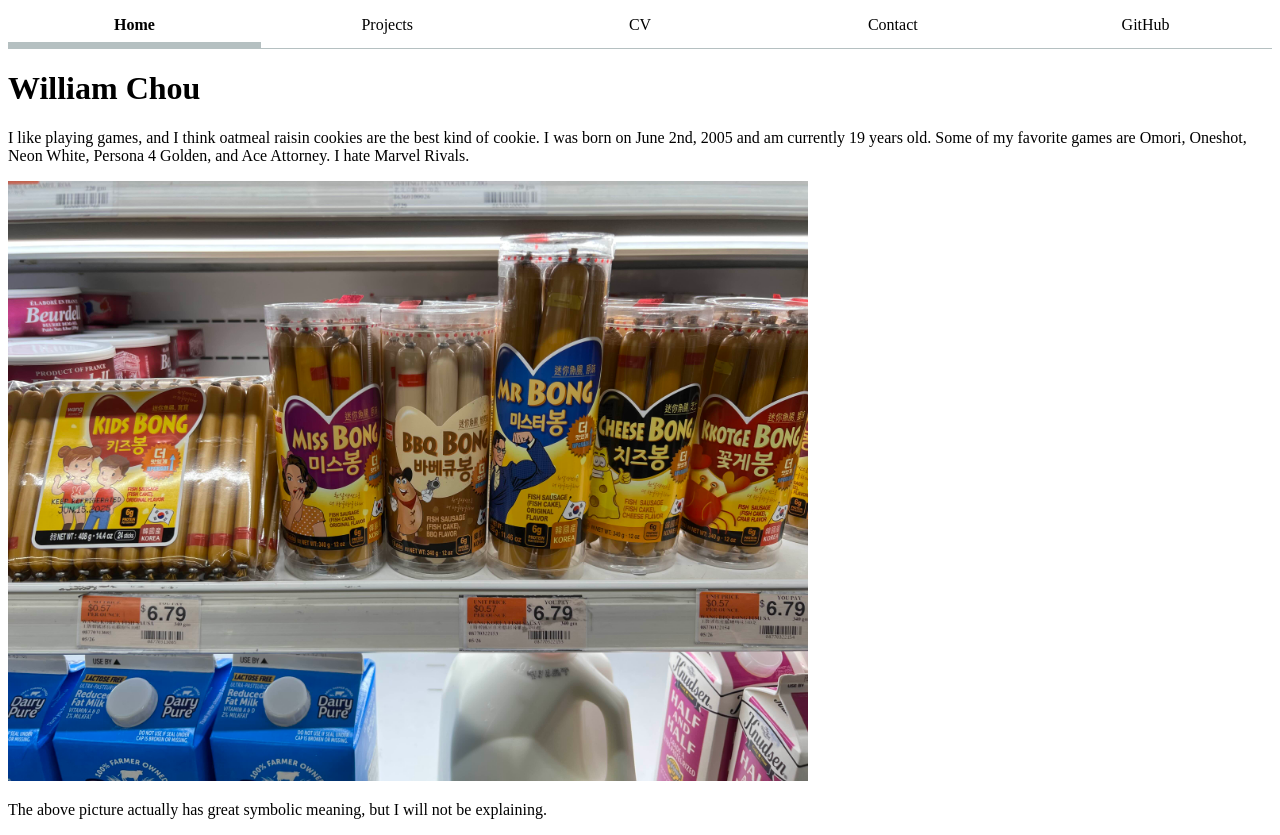
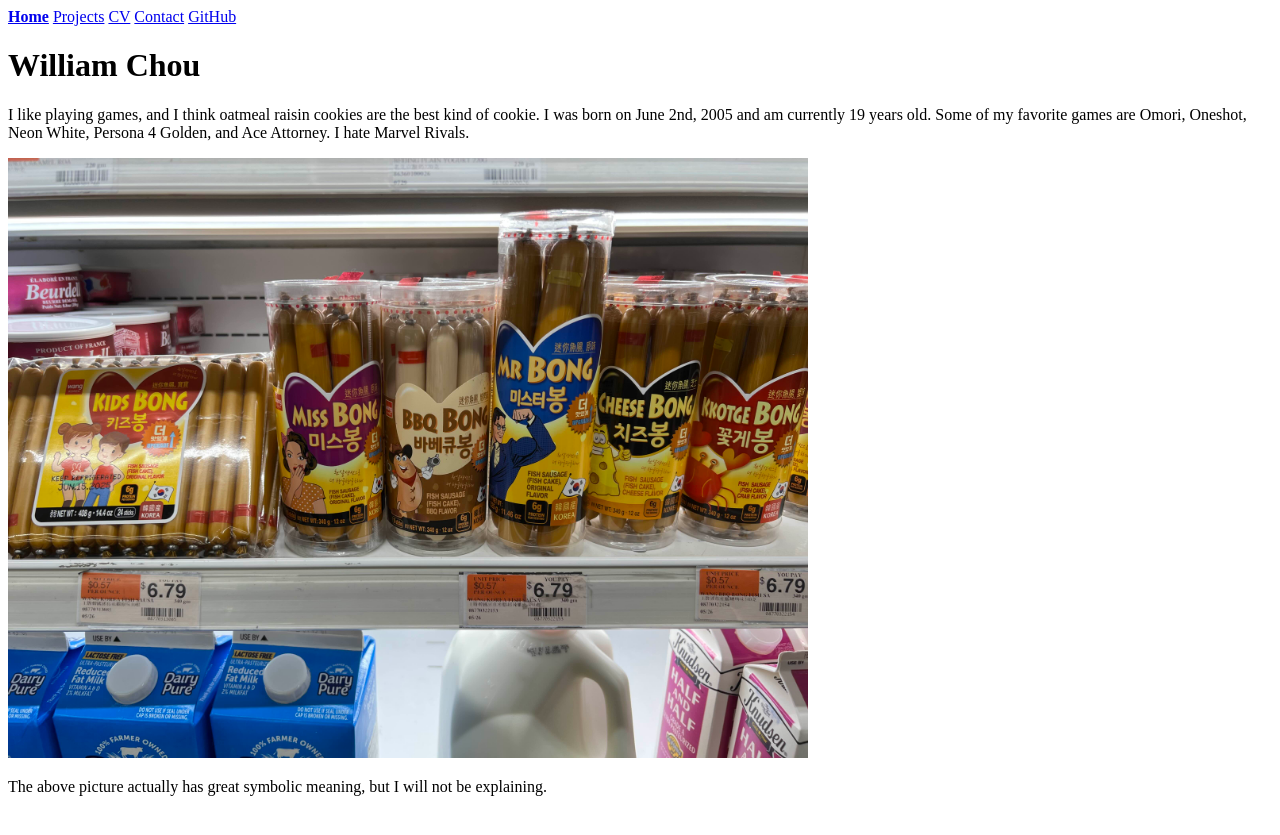
Before and after one commit to williamchou500/portfolio, a plain HTML site: page index.html in a window 1280 px wide. After the commit the page ends 812 px from the top, so only its background shows below. Drawn offline with Linux system fonts and the light colour scheme.

Commit message:
test css

```diff
--- a/index.html
+++ b/index.html
@@ -8,12 +8,12 @@
 </head>
 <body>
     <a class="current">
-        <nav style="display: flex; margin-bottom: 5px; border-bottom-width: 1px; border-bottom-style: solid; border-bottom-color: oklch(80% 3% 200);">
-            <a href="https://williamchou500.github.io/portfolio/" style="flex: 1; text-decoration: none; color: inherit; text-align: center; padding: 0.5em; border-bottom-width: 0.4em; border-bottom-style: solid; border-bottom-color: oklch(80% 3% 200);"><b>Home</b></a>
-            <a href="https://williamchou500.github.io/portfolio/projects" style="flex: 1; text-decoration: none; color: inherit; text-align: center; padding: 0.5em;">Projects</a>
-            <a href="https://williamchou500.github.io/portfolio/profile" style="flex: 1; text-decoration: none; color: inherit; text-align: center; padding: 0.5em;">CV</a>
-            <a href="https://williamchou500.github.io/portfolio/contact" style="flex: 1; text-decoration: none; color: inherit; text-align: center; padding: 0.5em;">Contact</a>
-            <a href="https://github.com/williamchou500" target="_blank" style="flex: 1; text-decoration: none; color: inherit; text-align: center; padding: 0.5em;">GitHub</a>
+        <nav>
+            <a href="https://williamchou500.github.io/portfolio/"><b>Home</b></a>
+            <a href="https://williamchou500.github.io/portfolio/projects">Projects</a>
+            <a href="https://williamchou500.github.io/portfolio/profile">CV</a>
+            <a href="https://williamchou500.github.io/portfolio/contact">Contact</a>
+            <a href="https://github.com/williamchou500" target="_blank">GitHub</a>
         </nav>
     </a>
     <h1>William Chou</h1>
```
